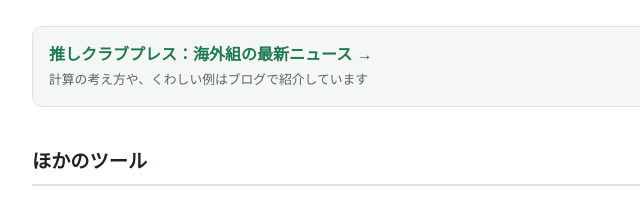
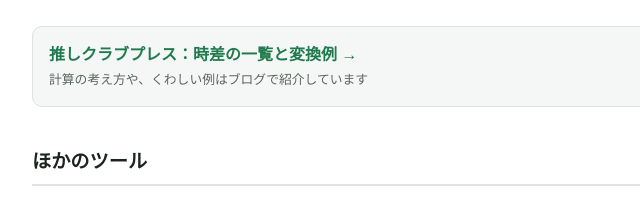
Before and after one commit to mahiro13th/tools, a plain HTML site: page kickoff-jst/index.html in a window 1280 px wide. Shown: the part 1175-1374 px from the top of the page, 244-884 px from the left. Drawn offline with Linux system fonts and the light colour scheme.

Commit message:
キックオフ時刻の解説リンクを公開記事に

```diff
--- a/kickoff-jst/index.html
+++ b/kickoff-jst/index.html
@@ -99,4 +99,4 @@ render();
 <p>いりません。お使いの端末のタイムゾーン情報で自動計算します。</p>
 <h3>変換の例を教えてください</h3>
 <p>スペインの11月28日21:00は、日本時間の11月29日（日）5:00です。ドイツの8月22日15:30（サマータイム中）は、日本時間の8月22日22:30です。</p>
-<a class="more" href="https://mahiro13th.com/">推しクラブプレス：海外組の最新ニュース →<small>計算の考え方や、くわしい例はブログで紹介しています</small></a><section class="related"><h2>ほかのツール</h2><ul><li><a href="../bakken-tensu/">馬券の点数・金額計算</a>（競馬）</li><li><a href="../gousei-odds/">合成オッズ・トリガミ判定</a>（競馬）</li><li><a href="../gacha-kakuritsu/">ガチャ確率計算</a>（ゲーム）</li></ul></section></main><footer class="site"><div class="wrap"><a href="../">ホーム</a><a href="../about/">運営者情報</a><a href="../privacy/">プライバシーポリシー</a><p>計算結果は目安です。実際の払戻・排出率・試合日時は、公式の情報で確かめてください。</p><p>© 2026 まひろつーる</p></div></footer></body></html>
+<a class="more" href="https://mahiro13th.com/?p=9640">推しクラブプレス：時差の一覧と変換例 →<small>計算の考え方や、くわしい例はブログで紹介しています</small></a><section class="related"><h2>ほかのツール</h2><ul><li><a href="../bakken-tensu/">馬券の点数・金額計算</a>（競馬）</li><li><a href="../gousei-odds/">合成オッズ・トリガミ判定</a>（競馬）</li><li><a href="../gacha-kakuritsu/">ガチャ確率計算</a>（ゲーム）</li></ul></section></main><footer class="site"><div class="wrap"><a href="../">ホーム</a><a href="../about/">運営者情報</a><a href="../privacy/">プライバシーポリシー</a><p>計算結果は目安です。実際の払戻・排出率・試合日時は、公式の情報で確かめてください。</p><p>© 2026 まひろつーる</p></div></footer></body></html>
```
